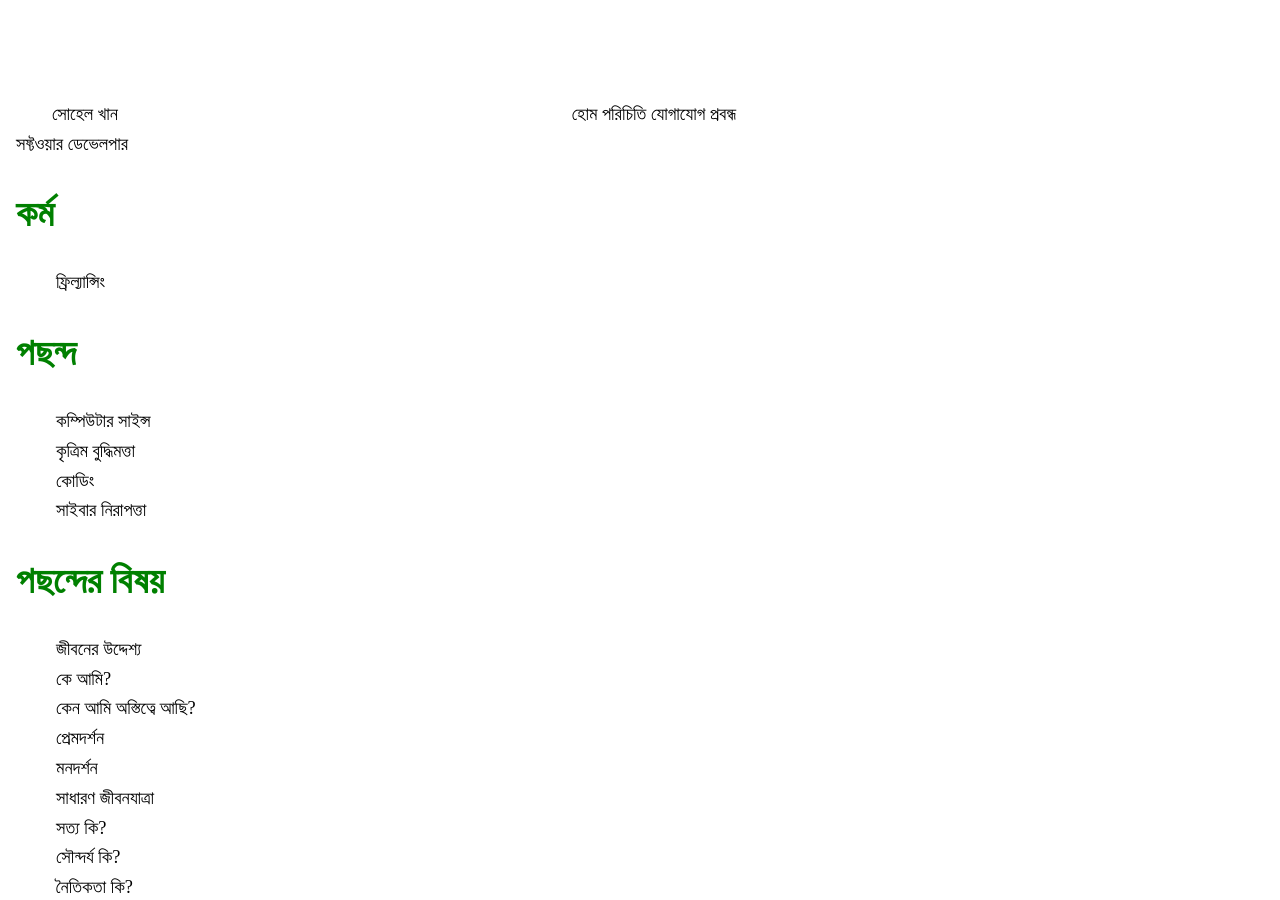
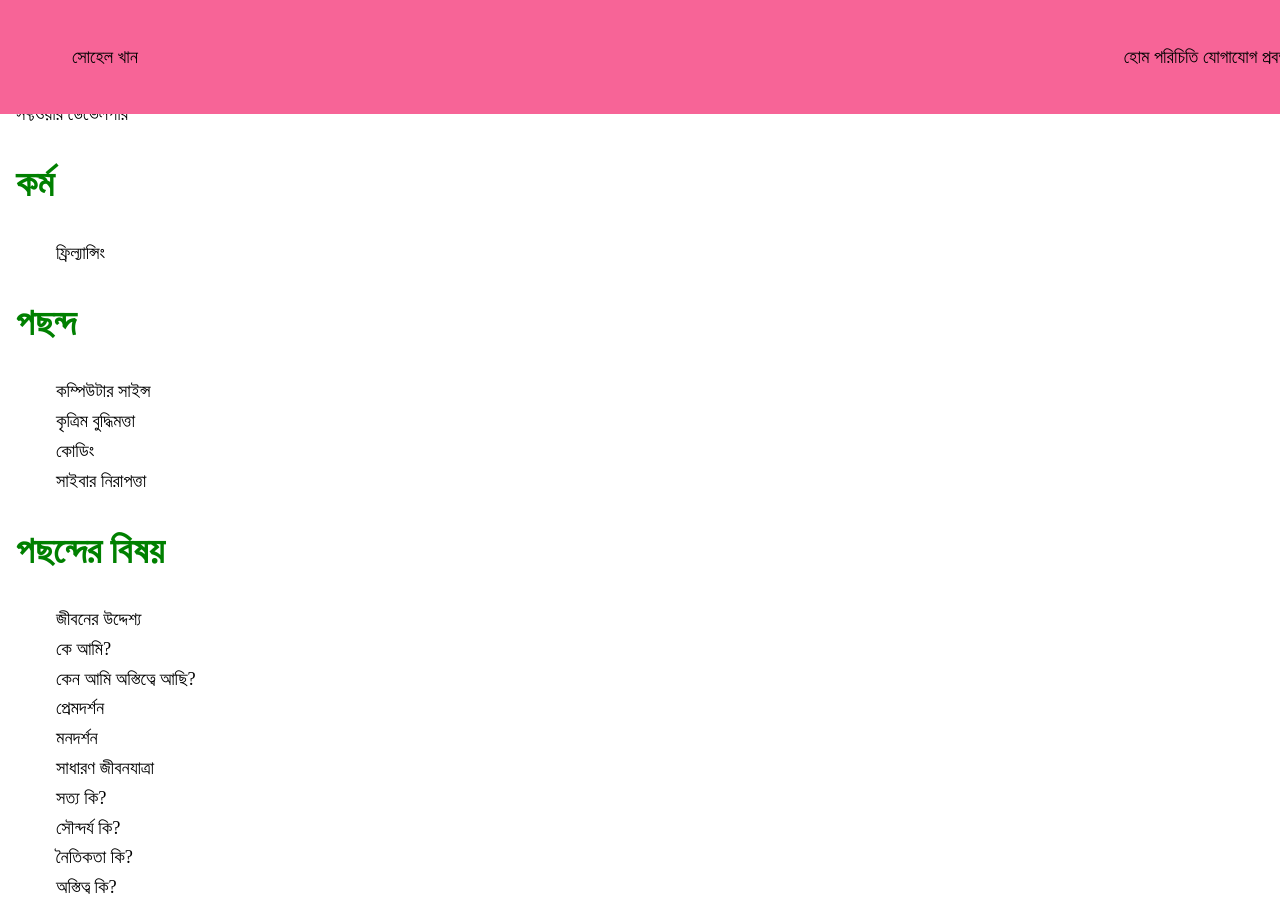
Before and after one commit to sohelkhanz/sohelkhanz.github.io, a Jekyll site: the page built from index.md, in a window 1280 px wide and 900 px high. Built offline with Jekyll 4.4.1, drawn with Linux system fonts in a browser that asks for light colours.

Commit message:
Update style.css

```diff
--- a/assets/css/style.css
+++ b/assets/css/style.css
@@ -62,7 +62,6 @@ a {
 li {
     list-style: none;
 }
-header {
 
 header {
   text-align: center;
```
